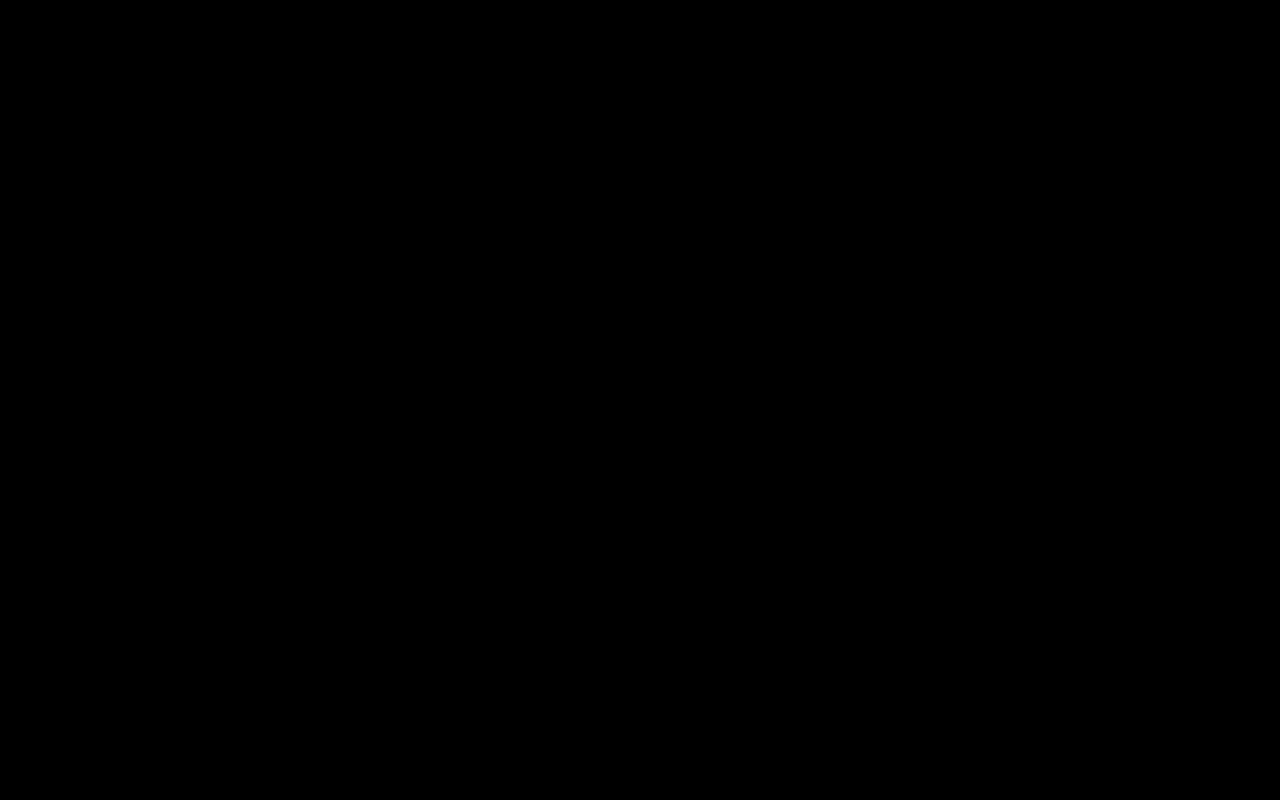
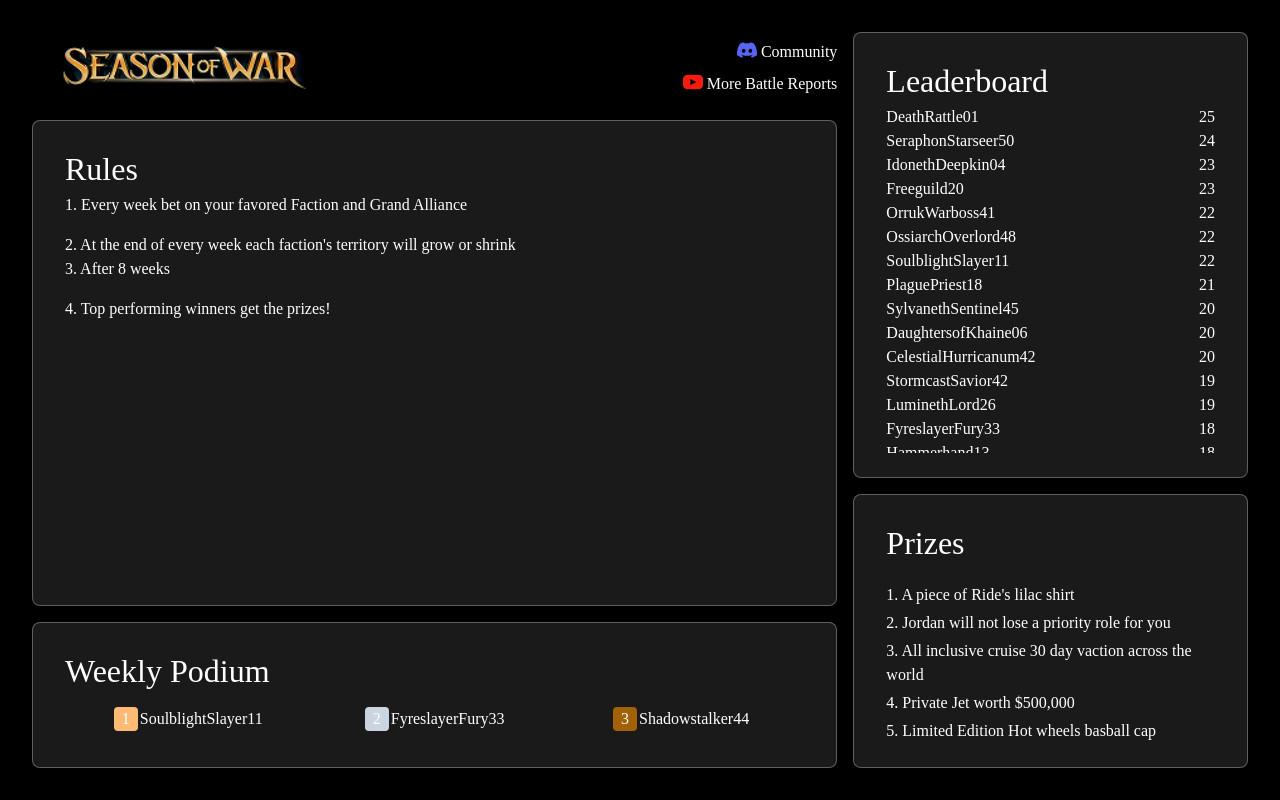
Before and after one commit to andmenendez/season-of-war-campaign-map, a SvelteKit app: page /leaderboard in a window 1280 px wide. Built offline with nearby package versions, Linux system fonts and the light colour scheme; a web font is replaced by a local one.

Commit message:
leaderboard page

```diff
--- a/src/routes/+page.svelte
+++ b/src/routes/+page.svelte
@@ -29,10 +29,11 @@ onMount(async () => {
     <div in:fade out:fade class="z-10 flex items-start w-fit shrink-0 gap-4 mx-4">
       <div class="flex flex-col">
         <a href="https://www.youtube.com/seasonofwar" class=" shrink-0 group bg-gradient-to-b from-black to-black/0 shadow-sm"><img style="height: 64px" class="group-hover:opacity-90 opacity-80 transition-opacity" src={sowTitle} alt="Season of War" /></a>
+        <a href="/leaderboard" class="text-sm opacity-50 hover:opacity-100 py-1 mx-auto">Rules and Leaderboard</a>
         <div class="flex flex-row justify-center items-center py-[1px] gap-2">
           <a class="opacity-50 hover:opacity-100 text-[.5rem] flex gap-1 transition-opacity" href="https://www.youtube.com/seasonofwar"><img class="h-3" alt="discord" src={discord}/>Community</a>
           <a class="opacity-50 hover:opacity-100 text-[.5rem] flex gap-1 transition-opacity" href="https://www.youtube.com/seasonofwar"><img class="h-3" alt="youtube" src={youtube}/>More Battle Reports</a>
-      </div>
+        </div>
       </div>
       <MapOptions />
     </div>
--- a/src/routes/leaderboard/+page.svelte
+++ b/src/routes/leaderboard/+page.svelte
@@ -0,0 +1,163 @@
+<script lang="ts">
+  import { onMount } from "svelte";
+  import sowTitle from "$lib/assets/sow-loading.png";
+import youtube from "$lib/assets/socials/youtube.png";
+import discord from "$lib/assets/socials/discord.png";
+  import scores from "./scores";
+  import { fade } from "svelte/transition";
+  let podium: {username: string; scores: number[]}[] = $state([])
+
+  onMount(()=> {
+    let podium_winners = scores.sort(
+      (p1, p2) =>
+        p1.scores[p1.scores.length - 1] > p2.scores[p2.scores.length - 1] ? -1 : 1
+    )
+    podium_winners = podium_winners.slice(0,3);
+
+    setTimeout(()=>{
+      podium = [
+        podium_winners[0]
+      ]
+    }, 500)
+    setTimeout(()=>{
+      podium = [
+        podium_winners[0],
+        podium_winners[1],
+      ]
+    }, 1500)
+    setTimeout(()=>{
+      podium = [
+        podium_winners[0],
+        podium_winners[1],
+        podium_winners[2]
+      ]
+    }, 2500)
+  })
+</script>
+
+<div class="grid grid-cols-12 gap-4 p-8 h-full place-items-stretch max-h-screen overflow-hidden">
+  <div class="inset-0 flex flex-col col-span-8 gap-4">
+
+    <div class="w-full flex justify-between items-center py-2">
+      <div in:fade out:fade class="z-10 flex items-center w-fit shrink-0 gap-4">
+        <div class="flex brightness-110 contrast-125 flex-col rounded-md overflow-hidden -my-8">
+          <a href="https://www.youtube.com/seasonofwar" class="shrink-0 group bg-gradient-to-b from-black to-black/0 shadow-sm"><img style="height: 102px" class="group-hover:opacity-90 opacity-80 transition-opacity" src={sowTitle} alt="Season of War" /></a>
+        </div>
+      </div>
+      <div class="flex flex-col justify-center items-end  gap-2">
+        <a class="opacity-100 hover:opacity-100 flex gap-1 transition-opacity" href="https://www.youtube.com/seasonofwar"><img class="h-5" alt="discord" src={discord}/>Community</a>
+        <a class="opacity-100 hover:opacity-100 flex gap-1 transition-opacity" href="https://www.youtube.com/seasonofwar"><img class="h-5" alt="youtube" src={youtube}/>More Battle Reports</a>
+      </div>
+    </div>
+
+    <div class="section w-full grow">
+      <h3>Rules</h3>
+        <div class="grid-cols-2 gap-4">
+          <div class="flex flex-col gap-4">
+
+            <div>1. Every week bet on your favored Faction and Grand Alliance</div>
+            <div>2. At the end of every week each faction's territory will grow or shrink</div>
+          </div>
+          <div class="flex flex-col gap-4">
+            <div>3. After 8 weeks</div>
+            <div>4. Top performing winners get the prizes! </div>
+          </div>
+        </div>
+
+    </div>
+    <div class="section w-full h-fit shrink-0">
+      <h3>Weekly Podium</h3>
+        <div class="grid podium-wrapper place-items-center min-h-12">
+          {#if podium.length >= 1}
+            <div in:fade class="podium first">
+              <div class="score-plate grid grid-cols-1 place-items-center bg-orange-300">1</div>
+              {podium[0].username}
+            </div>
+          {/if}
+          {#if podium.length >= 2}
+            <div in:fade class="podium second">
+              <div class="score-plate grid grid-cols-1 place-items-center bg-slate-300">2</div>
+              {podium[1].username}
+            </div>
+          {/if}
+          {#if podium.length >= 3}
+            <div in:fade class="podium third">
+              <div class="score-plate grid grid-cols-1 place-items-center bg-yellow-700">3</div>
+              {podium[2].username}
+            </div>
+          {/if}
+        </div>
+    </div>
+  </div>
+
+
+
+  <div class="col-span-4 flex flex-col gap-4">
+    <div class="section flex flex-col h-full grow w-full overflow-hidden">
+      <h3>Leaderboard</h3>
+      <div class="relative h-full flex flex-col max-h-full overflow-scroll">
+        <div class="absolute h-full w-full overflow-scroll">
+          {#each scores.sort(
+            (p1,p2)=>
+            p1.scores.reduce((agg, curr)=>agg+curr, 0) > p2.scores.reduce((agg, curr)=>agg+curr, 0) ? -1 : 1
+          ) as score}
+            <div class="grid grid-cols-3">
+              <div class="col-span-2">
+                {score.username}
+              </div>
+              <div class="col-span-1 text-end">
+                {score.scores.reduce((agg, curr)=>agg+curr, 0)}
+              </div>
+            </div>
+          {/each}
+        </div>
+    </div>
+    </div>
+    <div class="section flex flex-col gap-1">
+      <h3>Prizes</h3>
+        <ol class="flex flex-col gap-1 border-t-1 pt-3 border-white/10">
+          <li>1. A piece of Ride's lilac shirt</li>
+          <li>2. Jordan will not lose a priority role for you</li>
+          <li>3. All inclusive cruise 30 day vaction across the world</li>
+          <li>4. Private Jet worth $500,000</li>
+          <li>5. Limited Edition Hot wheels basball cap</li>
+        </ol>
+    </div>
+  </div>
+
+</div>
+
+<style>
+  h3 {
+    font-size: 32px;
+    margin: 0 !important;
+  }
+  .podium-wrapper {
+      grid-template-columns: repeat(1, minmax(0, 1fr));
+  }
+  .podium {
+    display: flex;
+    gap: 2px;
+    align-items: center;
+    justify-content: start;
+  }
+  .score-plate {
+    border-radius: 4px;
+    width: 24px;
+    height: 24px;
+  }
+  .score-plate:last-child {
+    padding-bottom: 4px;
+  }
+  @media only screen and (min-width: 640px) {
+    .podium-wrapper {
+        grid-template-columns: repeat(3, minmax(0, 1fr));
+    }
+  }
+  .section {
+    background-color: rgba(255,255,255,0.1);
+    border-radius: 8px;
+    padding: 24px 32px;
+    border: 1px solid rgba(255,255,255,0.3);
+  }
+</style>
--- /dev/null
+++ b/src/routes/leaderboard/scores.ts
@@ -0,0 +1,53 @@
+const scores = [
+  {"username": "StormcastSavior42", "scores": [7, 3, 9]},
+  {"username": "KhorneKultist12", "scores": [2, 8, 1]},
+  {"username": "SylvanethSentinel45", "scores": [9, 5, 6]},
+  {"username": "NighthauntNightmare28", "scores": [4, 7, 3]},
+  {"username": "TzeentchTrickster08", "scores": [1, 9, 2]},
+  {"username": "SeraphonStarseer50", "scores": [10, 6, 8]},
+  {"username": "CitiesofSigmar22", "scores": [5, 4, 7]},
+  {"username": "FyreslayerFury33", "scores": [6, 2, 10]},
+  {"username": "GloomspiteGitz15", "scores": [3, 1, 5]},
+  {"username": "OrrukWarboss41", "scores": [8, 10, 4]},
+  {"username": "LuminethLord26", "scores": [7, 9, 3]},
+  {"username": "HedonitesHerald09", "scores": [2, 6, 1]},
+  {"username": "OssiarchOverlord48", "scores": [9, 8, 5]},
+  {"username": "MaggotkinMaster19", "scores": [4, 3, 7]},
+  {"username": "KruleboyzKrew30", "scores": [1, 5, 9]},
+  {"username": "DaughtersofKhaine06", "scores": [10, 4, 6]},
+  {"username": "BeastsofChaos43", "scores": [5, 7, 2]},
+  {"username": "SkavenScurrier24", "scores": [6, 1, 8]},
+  {"username": "SoulblightSlayer11", "scores": [3, 9, 10]},
+  {"username": "DisciplesofTzeentch39", "scores": [8, 2, 3]},
+  {"username": "LegionsofNagash17", "scores": [7, 6, 4]},
+  {"username": "IronjawzImpaler46", "scores": [2, 8, 5]},
+  {"username": "KharadronOverlord21", "scores": [9, 3, 1]},
+  {"username": "IdonethDeepkin04", "scores": [4, 10, 9]},
+  {"username": "SlavesToDarkness35", "scores": [1, 7, 6]},
+  {"username": "Stormbringer29", "scores": [5, 2, 8]},
+  {"username": "Hammerhand13", "scores": [6, 9, 3]},
+  {"username": "Aetherwing49", "scores": [3, 4, 10]},
+  {"username": "WyldwoodWarden25", "scores": [8, 1, 7]},
+  {"username": "Graveguard07", "scores": [7, 5, 2]},
+  {"username": "StarDrake40", "scores": [2, 3, 9]},
+  {"username": "Freeguild20", "scores": [9, 10, 4]},
+  {"username": "Runesmiter03", "scores": [4, 6, 1]},
+  {"username": "Moonclan32", "scores": [1, 8, 5]},
+  {"username": "SunEmpire16", "scores": [5, 7, 3]},
+  {"username": "Shadowstalker44", "scores": [6, 2, 10]},
+  {"username": "Bloodbound27", "scores": [3, 9, 4]},
+  {"username": "Skyvessel10", "scores": [8, 1, 6]},
+  {"username": "TidalTerror47", "scores": [7, 4, 2]},
+  {"username": "PlaguePriest18", "scores": [2, 10, 9]},
+  {"username": "MortekGuard31", "scores": [9, 3, 5]},
+  {"username": "WildwoodRanger05", "scores": [4, 6, 8]},
+  {"username": "BloodwrackMedusa38", "scores": [1, 5, 7]},
+  {"username": "BrayShaman23", "scores": [5, 8, 1]},
+  {"username": "DeathRattle01", "scores": [10, 9, 6]},
+  {"username": "GoblinGreen36", "scores": [6, 4, 3]},
+  {"username": "Anvilguard14", "scores": [3, 2, 10]},
+  {"username": "CelestialHurricanum42", "scores": [8, 7, 5]},
+  {"username": "PutridBlightkings34", "scores": [7, 1, 9]},
+  {"username": "Bonereapers02", "scores": [2, 5, 4]}
+]
+export default scores;
```
